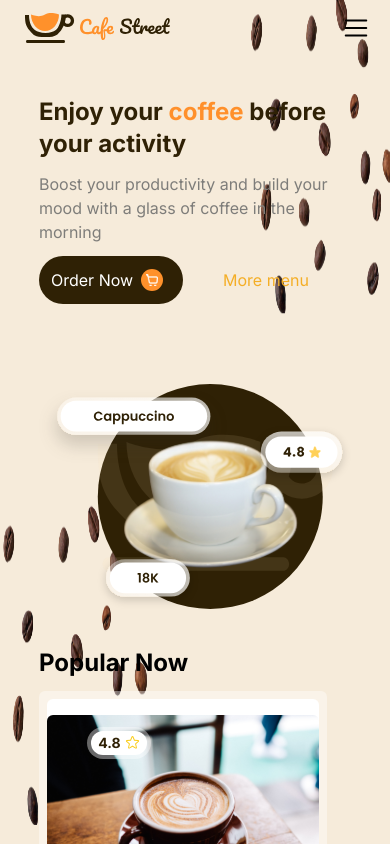
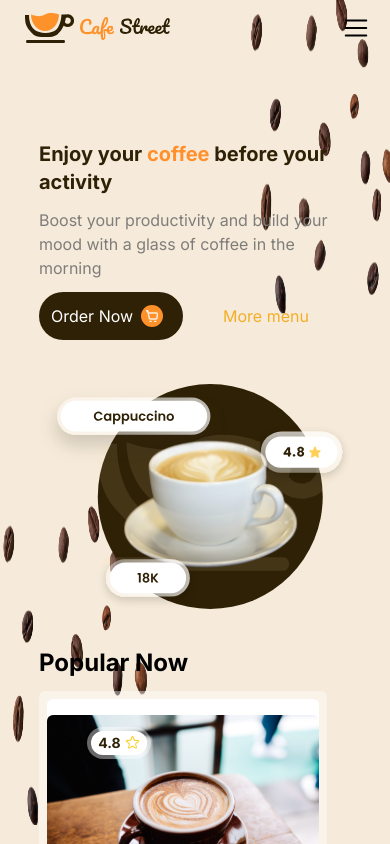
Before and after one commit to kleuberA/cafestreet, a Next.js app: page / in a window 390 px wide. Shown: the top 844 px of the page. Built offline with nearby package versions, Linux system fonts and the light colour scheme.

Commit message:
Fix title

```diff
--- a/src/components/herosection/hero.tsx
+++ b/src/components/herosection/hero.tsx
@@ -12,8 +12,8 @@
             <div className="z-10 relative">
                 <NavBar />
                 <div className="w-[80dvw] mx-auto h-[70dvh] flex flex-col lg:flex-row items-center pt-10 lg:pt-0">
-                    <div className="flex flex-col gap-3 h-72 lg:h-0 lg:flex-1">
-                        <h1 className="text-2xl lg:text-6xl font-bold lg:w-[45dvw] text-[#2F2105]">Enjoy your <span className='text-[#FF902B]'>coffee</span> before your activity</h1>
+                    <div className="flex flex-col gap-3 h-72 lg:h-full justify-center lg:flex-1">
+                        <h1 className="text-xl lg:text-6xl font-bold lg:w-[45dvw] text-[#2F2105]">Enjoy your <span className='text-[#FF902B]'>coffee</span> before your activity</h1>
                         <span className='text-base lg:text-lg text-[#7E7D7A] lg:w-[24dvw]'>Boost your productivity and build your mood with a glass of coffee in the morning</span>
                         <div className="flex flex-row gap-10">
                             <button className="rounded-full flex flex-row gap-2 items-center h-12 bg-[#2F2105] hover:bg-opacity-85 transition-all duration-300 p-3 w-36 text-white">
```
